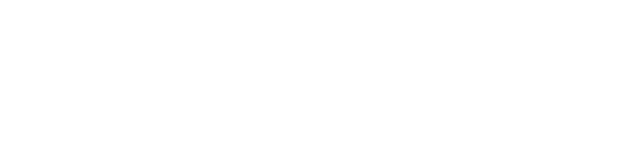
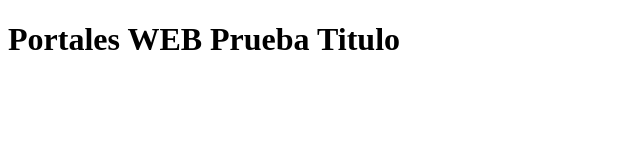
Before and after one commit to LuisRubi02/pw1_202403_S, a plain HTML site: page index.html in a window 1280 px wide. Shown: the whole page, without its empty margins (0-640 px from the left). Drawn offline with Linux system fonts and the light colour scheme.

Commit message:
Tercera version

```diff
--- a/index.html
+++ b/index.html
@@ -5,7 +5,7 @@
     <meta charset="utf-8"/>
 </head>
 <body>
-
+    <h1>Portales WEB Prueba Titulo</h1>
 </body>
 
 </html>
```
